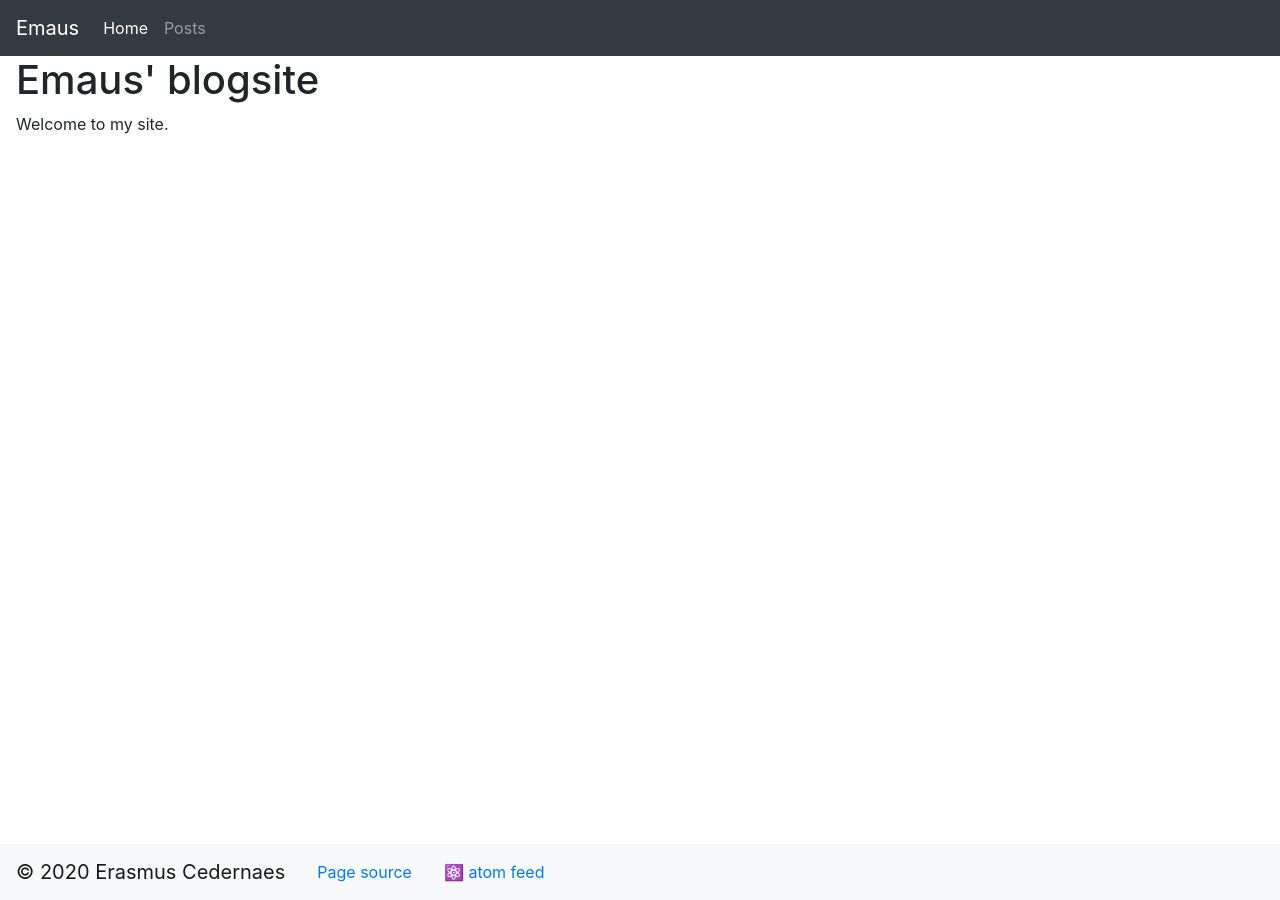
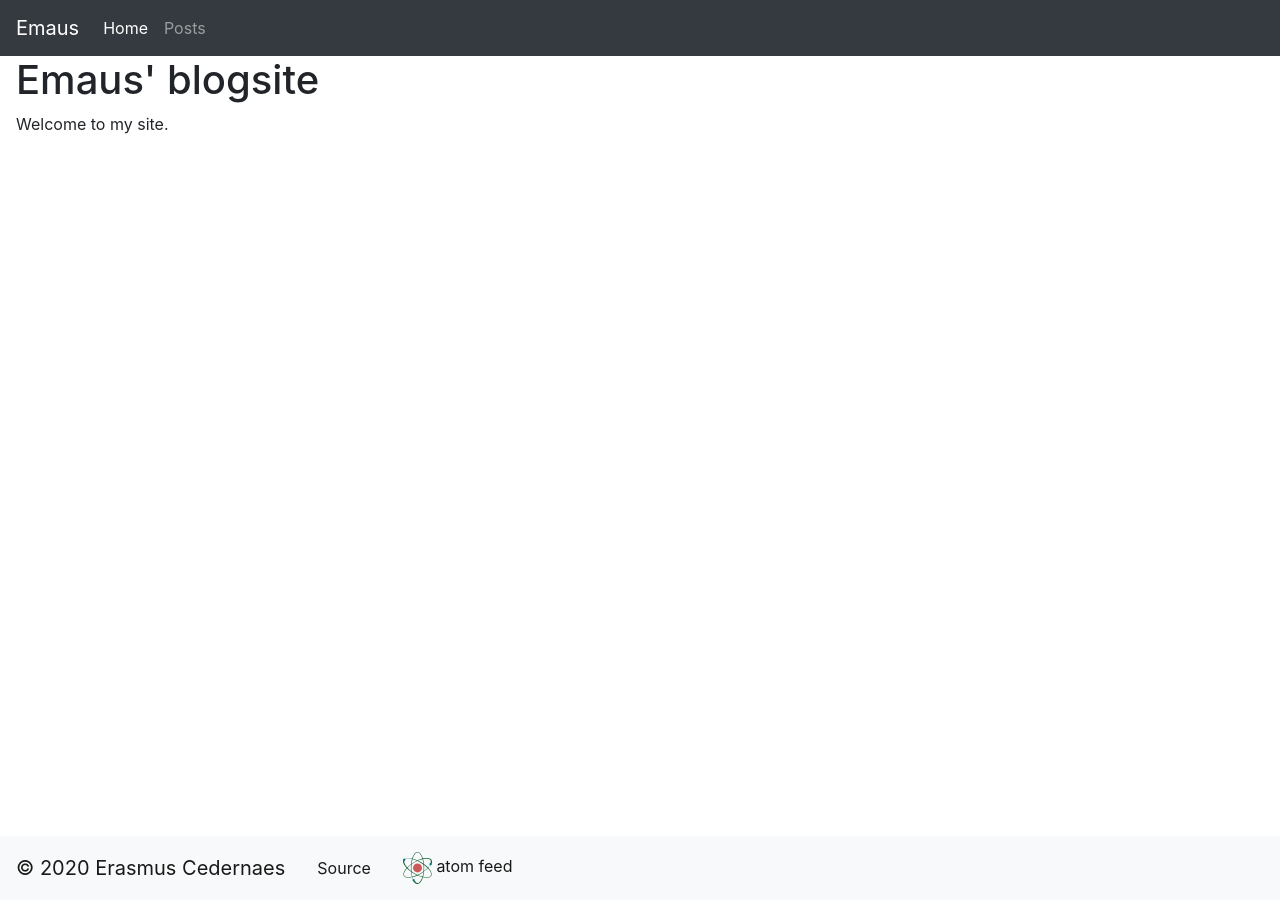
Before and after one commit to emanuelen5/emanuelen5.github.io, a Jekyll site: the page built from site/index.md, in a window 1280 px wide. Built offline with Jekyll 4.4.1, drawn with Linux system fonts in a browser that asks for light colours.

Commit message:
Custom atom feed icon

```diff
--- a/site/_layouts/shell.html
+++ b/site/_layouts/shell.html
@@ -35,8 +35,8 @@
     <footer>
 		<nav class="navbar navbar-expand-sm navbar-light bg-light">
 			<div class="navbar-brand">&copy; {{site.time | date: "%Y" }} Erasmus Cedernaes</div>
-			<div class="nav-link"><a href="{{site.repo}}/tree/blog/{{site.source}}/{{page.path}}">Page source</a></div>
-			<div class="nav-link"><a  href="/atom.xml">⚛ atom feed</a></div>
+			<div class="navbar-text nav-link"><a href="{{site.repo}}/tree/blog/{{site.source}}/{{page.path}}">Source</a></div>
+			<div class="navbar-text nav-link"><a href="/atom.xml"><img style="height: 2em;" src="/assets/images/atom.svg"/> atom feed</a></div>
 		</nav>
 		<script src="/assets/js/shell.js"></script>
     </footer>
```
Also changed, not shown: site/assets/images/atom.svg (added).
